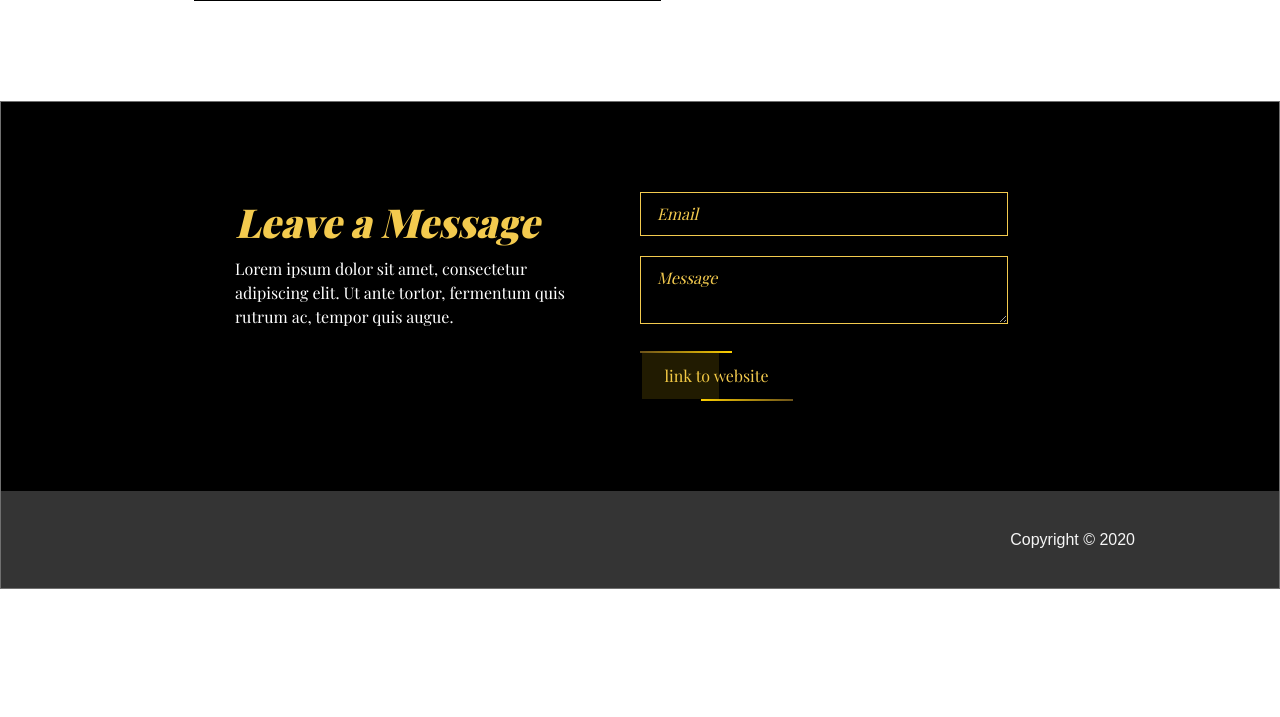
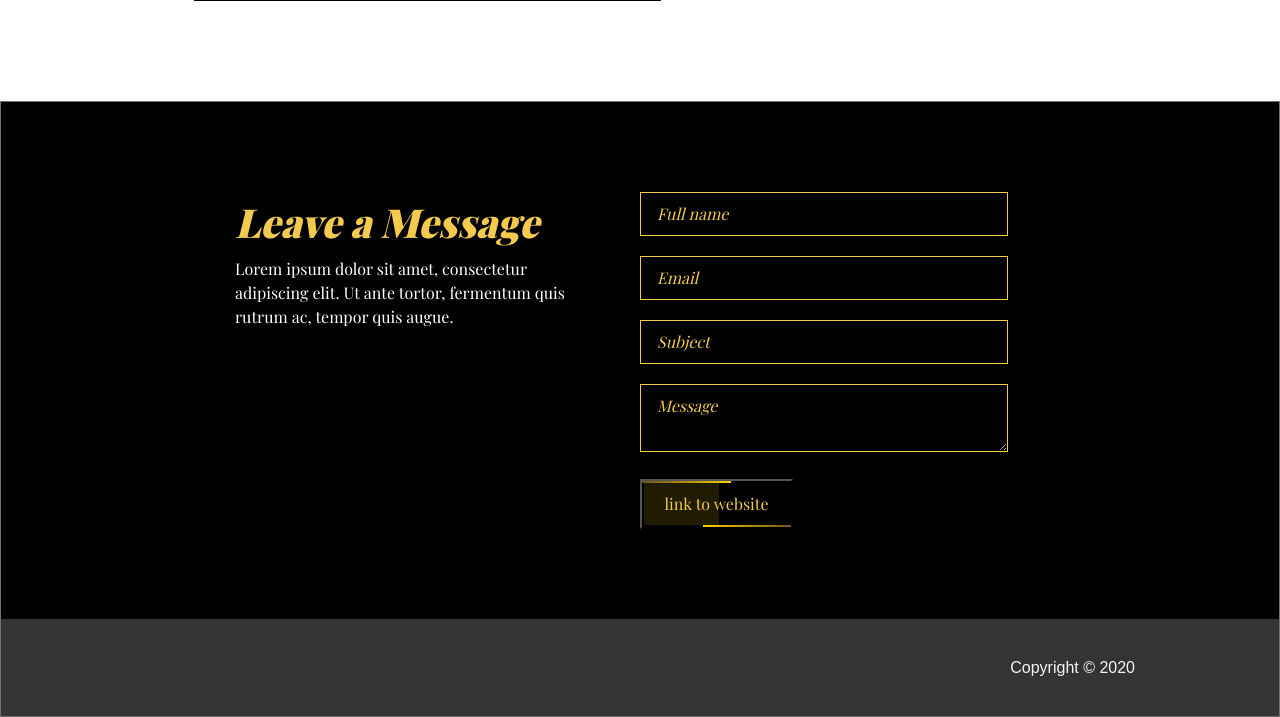
Before and after one commit to atajantayyrov/atajanweb, a PHP site: page / in a window 1280 px wide. Shown: the part 1800-2517 px from the top of the page. Before the commit the page ends 2389 px from the top, so only its background shows below. Run offline with PHP 8.4, Linux system fonts and the light colour scheme; some libraries are stand-ins or nearby versions; some web fonts are replaced.

Commit message:
phpemail

```diff
--- a/index.php
+++ b/index.php
@@ -45,6 +45,7 @@
         <?php include 'web-parts/masthead.php'; ?>
         <?php include 'web-parts/projects.php'; ?>
         <?php include 'web-parts/footer.php'; ?>
+
     </main>
     <script
   src="https://code.jquery.com/jquery-3.5.1.min.js"
--- a/web-parts/footer.php
+++ b/web-parts/footer.php
@@ -6,21 +6,47 @@
                 <div class="aw-footer__text-p">Lorem ipsum dolor sit amet, consectetur adipiscing elit. Ut ante tortor, fermentum quis rutrum ac, tempor quis augue.</div>
             </div>
             <div class="aw-footer__form">
-                <form action="#" metod="post"></form>
+                     <form action="index.php" metod="post" >
+                     <div class="aw-footer__email">
+                        <input class="aw-form__input" type="text" name="name" placeholder="Full name"/>
+                    </div>
                     <div class="aw-footer__email">
                         <input class="aw-form__input" type="text" name="Email" placeholder="Email"/>
                     </div>
+                    <div class="aw-footer__email">
+                        <input class="aw-form__input" type="text" name="subject" placeholder="Subject"/>
+                    </div>
                     <div class="aw-footer__message">
-                        <textarea class="aw-form__textarea" name="text" placeholder="Message" ></textarea>
+                        <textarea class="aw-form__textarea" name="message" placeholder="Message" ></textarea>
                     </div>
                         <!-- <button class="aw-footer__btn" type="button">Link to website</button> -->
-                        <a href="#!" class="aw-footer__buttons">
+                        <button class="aw-footer__buttons" type="submit" name="submit">
                         <span></span>
                         <span></span>
                         <span></span>
                         <span></span>
                         link to website
-                        </a>
+                        </button>
+                    </form>
+                    <!-- php email -->
+                        <?php
+                            if(isset($_POST['submit'])) {
+                                $name = $_POST['name'];
+                                $subject = $_POST['subject'];
+                                $mailFrom = $_POST['mail'];
+                                $message = $_POST['message'];
+
+                                $mailTo = "atadzantajyrov020@gmail.com";
+                                $headers = "From: ".$mailFrom;
+                                $txt = "you have received an e-mail from".$name.".\n\n".$message;
+
+                                mail($mailTo, $subject, $txt, $headers);
+                                header("Location: index.php?mailsend");
+                            }
+                            ?>
+
+                    <!-- php email -->
+
             </div>
     </div>
     </div>
```
